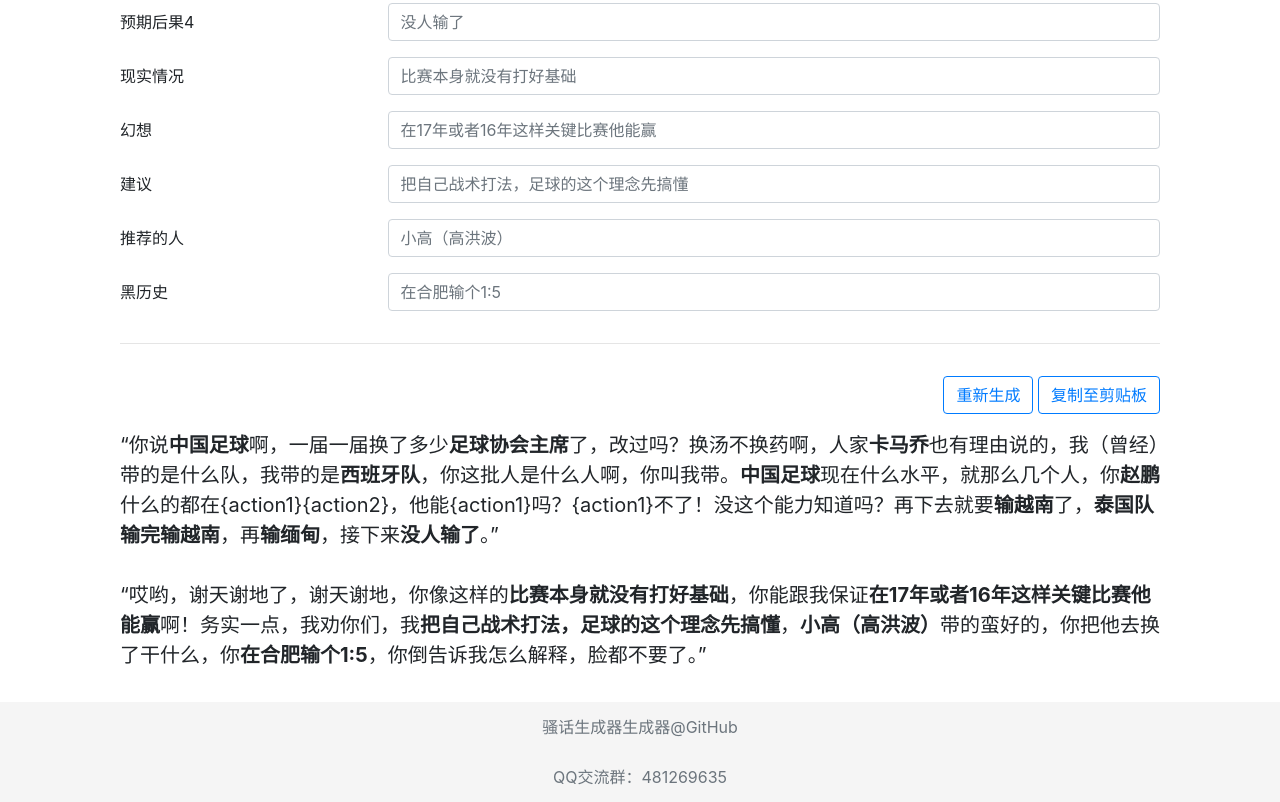
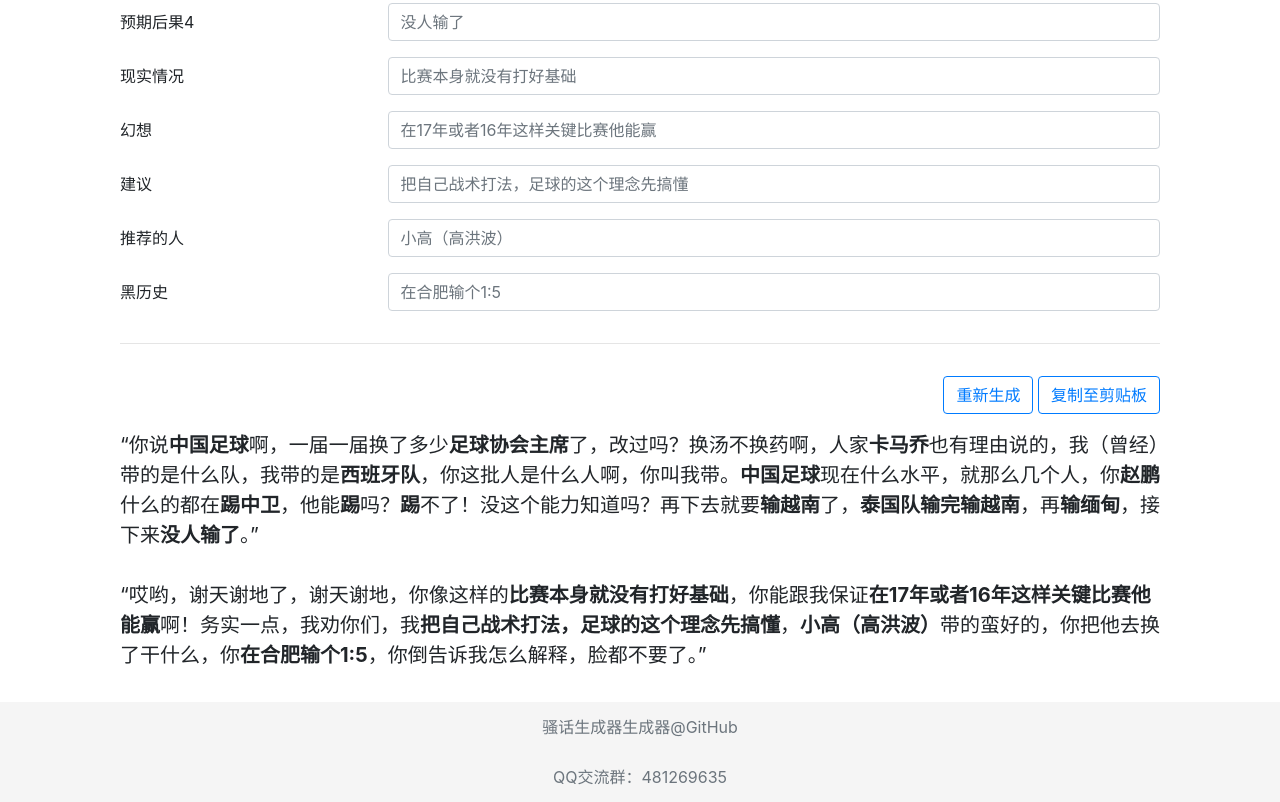
Before and after one commit to disksing/sao-gen-gen, a plain HTML site: page docs/32.html in a window 1280 px wide. Shown: the part 629-1431 px from the top of the page. Drawn offline with nearby package versions, Linux system fonts and the light colour scheme.

Commit message:
Automatically updated using GitHub Actions

```diff
--- a/docs/32.html
+++ b/docs/32.html
@@ -57,7 +57,7 @@
     <script src="https://cdn.bootcdn.net/ajax/libs/twitter-bootstrap/4.5.3/js/bootstrap.min.js"></script>
 
     <script>
-      var config = {"variables":[{"id":"subject","description":"主题","default":"中国足球"},{"id":"change","description":"改变","default":"足球协会主席"},{"id":"person","description":"人","default":"卡马乔"},{"id":"oldteam","description":"原先团队","default":"西班牙队"},{"id":"person2","description":"被举例的人","default":"赵鹏"},{"id":"action","description":"举例的事情（动词）","default":"踢"},{"id":"action","description":"举例的事情（名词）","default":"中卫"},{"id":"outcome1","description":"预期后果1","default":"输越南"},{"id":"outcome2","description":"预期后果2","default":"泰国队输完输越南"},{"id":"outcome3","description":"预期后果3","default":"输缅甸"},{"id":"outcome4","description":"预期后果4","default":"没人输了"},{"id":"reality","description":"现实情况","default":"比赛本身就没有打好基础"},{"id":"dream","description":"幻想","default":"在17年或者16年这样关键比赛他能赢"},{"id":"suggest","description":"建议","default":"把自己战术打法，足球的这个理念先搞懂"},{"id":"person3","description":"推荐的人","default":"小高（高洪波）"},{"id":"blackhistory","description":"黑历史","default":"在合肥输个1:5"}],"templates":{"main":["“你说{subject}啊，一届一届换了多少{change}了，改过吗？换汤不换药啊，人家{person}也有理由说的，我（曾经）带的是什么队，我带的是{oldteam}，你这批人是什么人啊，你叫我带。{subject}现在什么水平，就那么几个人，你{person2}什么的都在{action1}{action2}，他能{action1}吗？{action1}不了！没这个能力知道吗？再下去就要{outcome1}了，{outcome2}，再{outcome3}，接下来{outcome4}。”\r\n\r\n“哎哟，谢天谢地了，谢天谢地，你像这样的{reality}，你能跟我保证{dream}啊！务实一点，我劝你们，我{suggest}，{person3}带的蛮好的，你把他去换了干什么，你{blackhistory}，你倒告诉我怎么解释，脸都不要了。”\r\n"]}};
+      var config = {"variables":[{"id":"subject","description":"主题","default":"中国足球"},{"id":"change","description":"改变","default":"足球协会主席"},{"id":"person","description":"人","default":"卡马乔"},{"id":"oldteam","description":"原先团队","default":"西班牙队"},{"id":"person2","description":"被举例的人","default":"赵鹏"},{"id":"action1","description":"举例的事情（动词）","default":"踢"},{"id":"action2","description":"举例的事情（名词）","default":"中卫"},{"id":"outcome1","description":"预期后果1","default":"输越南"},{"id":"outcome2","description":"预期后果2","default":"泰国队输完输越南"},{"id":"outcome3","description":"预期后果3","default":"输缅甸"},{"id":"outcome4","description":"预期后果4","default":"没人输了"},{"id":"reality","description":"现实情况","default":"比赛本身就没有打好基础"},{"id":"dream","description":"幻想","default":"在17年或者16年这样关键比赛他能赢"},{"id":"suggest","description":"建议","default":"把自己战术打法，足球的这个理念先搞懂"},{"id":"person3","description":"推荐的人","default":"小高（高洪波）"},{"id":"blackhistory","description":"黑历史","default":"在合肥输个1:5"}],"templates":{"main":["“你说{subject}啊，一届一届换了多少{change}了，改过吗？换汤不换药啊，人家{person}也有理由说的，我（曾经）带的是什么队，我带的是{oldteam}，你这批人是什么人啊，你叫我带。{subject}现在什么水平，就那么几个人，你{person2}什么的都在{action1}{action2}，他能{action1}吗？{action1}不了！没这个能力知道吗？再下去就要{outcome1}了，{outcome2}，再{outcome3}，接下来{outcome4}。”\r\n\r\n“哎哟，谢天谢地了，谢天谢地，你像这样的{reality}，你能跟我保证{dream}啊！务实一点，我劝你们，我{suggest}，{person3}带的蛮好的，你把他去换了干什么，你{blackhistory}，你倒告诉我怎么解释，脸都不要了。”\r\n"]}};
 
       var app = new Vue({
         el: "#app",
```
